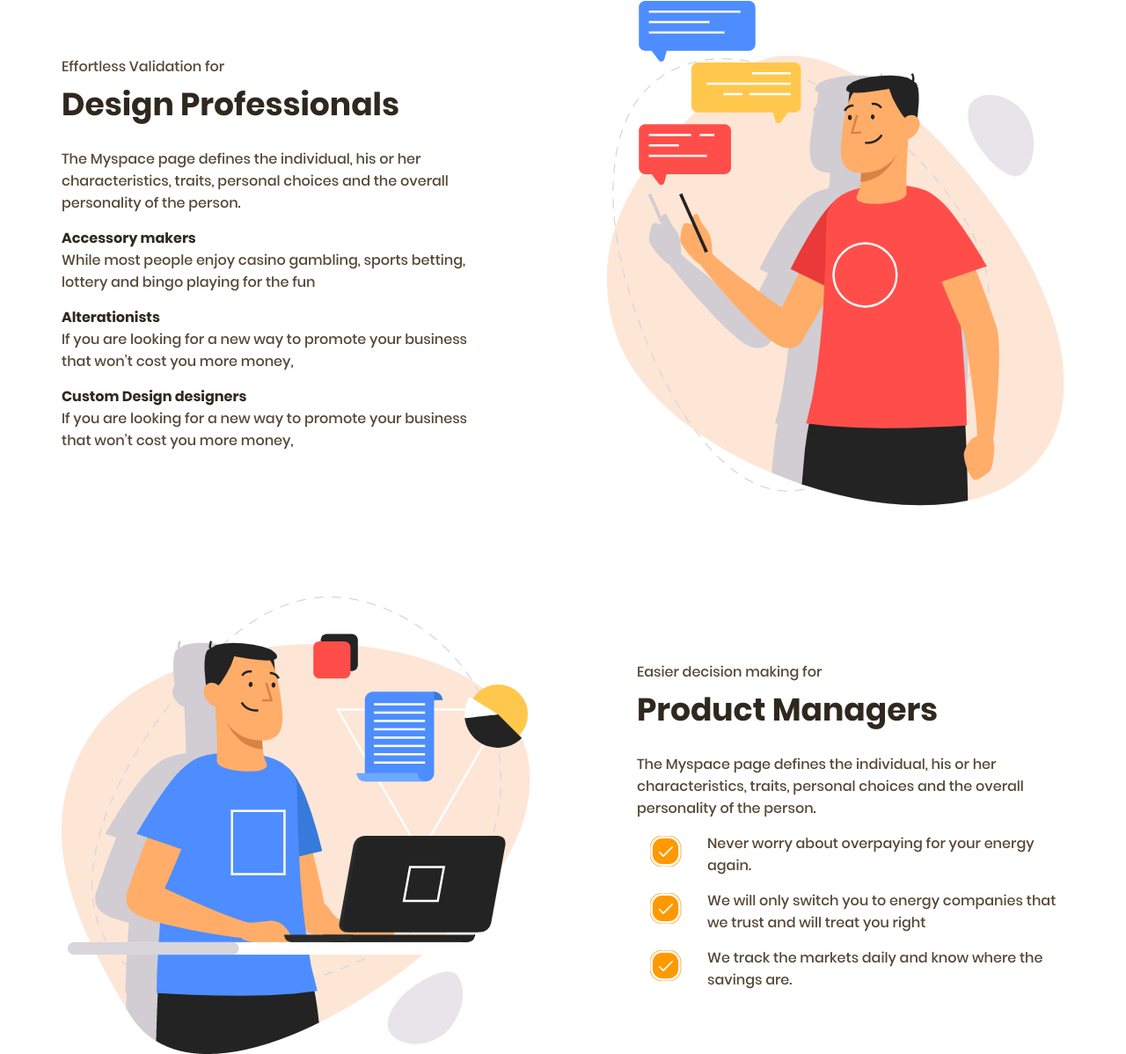
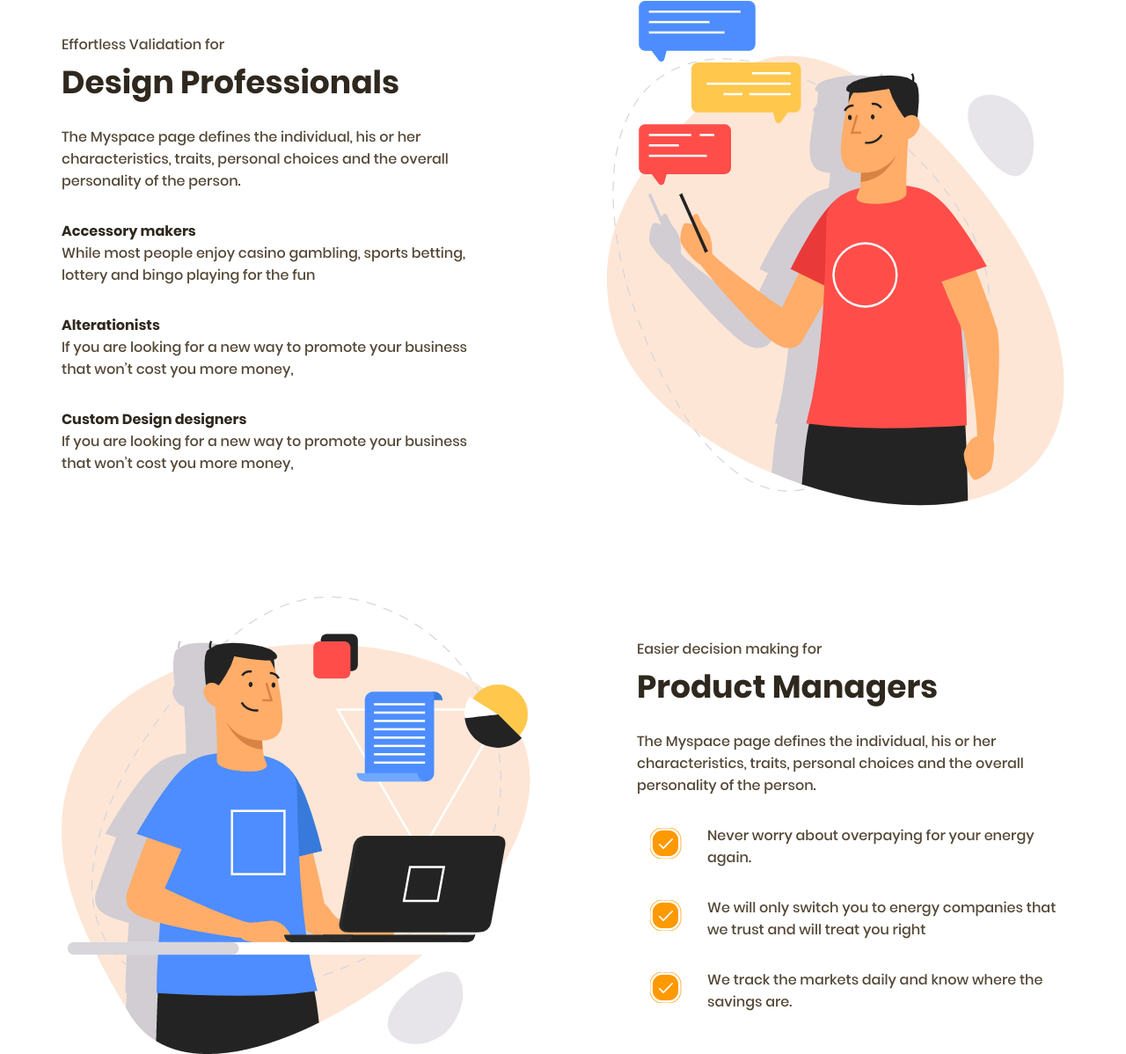
Before and after one commit to Shakir-Abulkhairov/productly, a plain HTML site: page index.html in a window 1280 px wide. Shown: the part 1433-2631 px from the top of the page at 88% size. Drawn offline with Linux system fonts and the light colour scheme.

Commit message:
change descr

```diff
--- a/sass/block/_jobs.scss
+++ b/sass/block/_jobs.scss
@@ -19,7 +19,7 @@
             width: 486px;
         }
         &__text{
-            margin-top: 15px;
+            margin-top: 32px;
             &_icon{
                 display: flex;
                 align-items: center;
```
Also changed, not shown: css/style.css.
